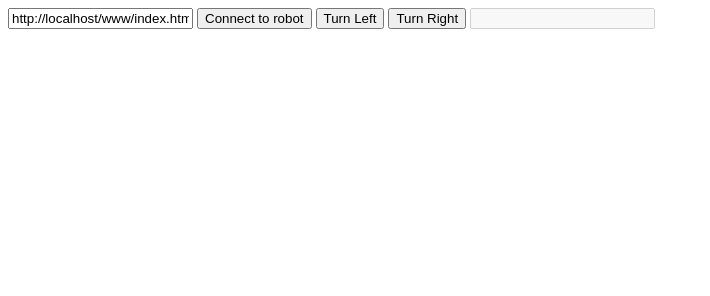
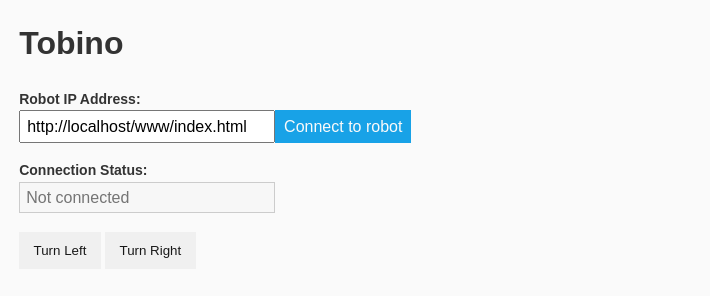
Before and after one commit to onenorth/onibot, a website: page www/index.html in a window 1280 px wide. Shown: the whole page, without its empty margins (0-710 px from the left). Drawn offline with nearby package versions, Linux system fonts and the light colour scheme; files that its build step writes are made by us from their sources.

Commit message:
Improve HTML structure and add basic styles

```diff
--- a/www/index.html
+++ b/www/index.html
@@ -1,17 +1,38 @@
 <!doctype html>
 
-<html>
+<html lang="en-US">
   <head>
-
+    <meta charset="utf-8">
+    <meta name="viewport" content="width=device-width, initial-scale=1, maximum-scale=1">
+    <link href="css/main.css" rel="stylesheet">
   </head>
 
   <body>
-    <input type="text" id="robot-address" placeholder="Enter the robot's Internet address...">
-    <button type="button" id="robot-connect" class="btn">Connect to robot</button>
+    <div class="page">
+	<header>
+          <h1 class="">Tobino</h1>
+        </header>
+    <div class="group">
+      <div class="field field--inline">
+        <label class="field-label">Robot IP Address:
+          <div class="button-field">
+            <input class="field-text field-text--wide button-field__text" id="robot-address" type="text" placeholder="Enter the robot's Internet address...">
+            <button class="btn btn--primary button-field__button" id="robot-connect" type="button">Connect to robot</button>
+          </div>
+        </label>
+      </div>
+    </div>
+    <div class="field">
+      <label class="field-label">Connection Status:
+        <div class="status-field">
+          <input class="field-text field-text--wide" id="robot-connect-status" type="text" disabled placeholder="Not connected">
+          <span class="connection-status">☺</span>
+        </div>
+      </label>
+    </div>
     <button type="button" id="turn-left" class="btn">Turn Left</button>
     <button type="button" id="turn-right" class="btn">Turn Right</button>
-    <input type="text" id="robot-connect-status" disabled>
-
+    </div>
     <script src="js/jquery.js"></script>
     <script src="socket.io/socket.io.js"></script>
     <script>
@@ -42,7 +63,9 @@
 
             if (status === 'server connected') {
               console.log('---Successfully connected to robot');
-              $('#robot-connect-status').val('Connected to: ' + address);
+              $('#robot-connect-status')
+                .val('Connected to: ' + address)
+                .toggleClass('is-connected');
               robotReady = true;
             }
             else {
--- /dev/null
+++ b/www/public/css/main.css
@@ -0,0 +1,138 @@
+html {
+  box-sizing: border-box;
+  font-size: 100%;
+}
+
+*, *:before, *:after {
+  box-sizing: inherit;
+}
+
+html,
+body {
+  height: 100%;
+  min-height: 100%;
+  margin: 0;
+  padding: 0;
+}
+
+body {
+  font-family: sans-serif;
+  font-size: 1rem;
+  font-weight: 400;
+  line-height: 1.4;
+  background-color: #FAFAFA;
+  color: #333;
+}
+
+.page {
+  width: 97%;
+  margin: auto;
+}
+
+/* utilities */
+
+.group:after {
+  content: "";
+  display: table;
+  clear: both;
+}
+
+/* inputs */
+
+/* buttons */
+
+.btn {
+  vertical-align: bottom;
+  border: 1px solid transparent;
+  padding: 0.75em 1em;
+  font-weight: 400;
+  cursor: pointer;
+  opacity: 0.9;
+  -webkit-transition: opacity 0.3s;
+     -mox-transition: opacity 0.3s;
+          transition: opacity 0.3s;
+}
+
+  .btn:active,
+  .btn:hover {
+    opacity: 1;
+  }
+
+.btn--join {
+  margin-left: -4px; // remove inline-block inherent margin
+}
+
+.btn--primary {
+  background-color: #0099E5;
+  color: #FAFAFA;
+}
+
+  .btn--primary:hover {
+    /*background-color: rgba(1,1,1,0.03);*/
+  }
+
+.btn--ghost {
+  background-transparent;
+  border-color: inherit;
+  border-width: 2px;
+}
+
+.button-field__button {
+  padding: 2px 0.5em;
+  margin-left: -4px;
+  line-height: 1.7;
+  font-size: 1rem;
+}
+
+
+/* fields */
+.field {
+  margin-bottom: 1rem;
+}
+
+.field--block {
+  display: block;
+}
+
+.field--inline {
+  display: inline-block;
+}
+
+.field-label {
+  font-size: 0.875rem;
+  font-weight: 600;
+}
+
+.field-text {
+  font-size: 16px; /* for iOS safari */
+  text-indent: 0.25em;
+  line-height: 1.7;
+}
+
+  .field-text[disabled] {
+    border: 1px solid #ccc;
+  }
+
+.field-text--block {
+  display: block;
+}
+
+.field-text--wide {
+  width: 16rem;
+}
+
+#robot-connect-status.is-connected {
+  border-color: #34bf49;
+  color: currentColor;
+}
+  #robot-connect-status + .connection-status {
+    visibility: hidden;
+    display: inline-block;
+    vertical-align: middle;
+    color: #34bf49;
+    font-size: 1.5rem;
+  }
+
+  #robot-connect-status.is-connected + .connection-status {
+    visibility: visible;
+  }
```
